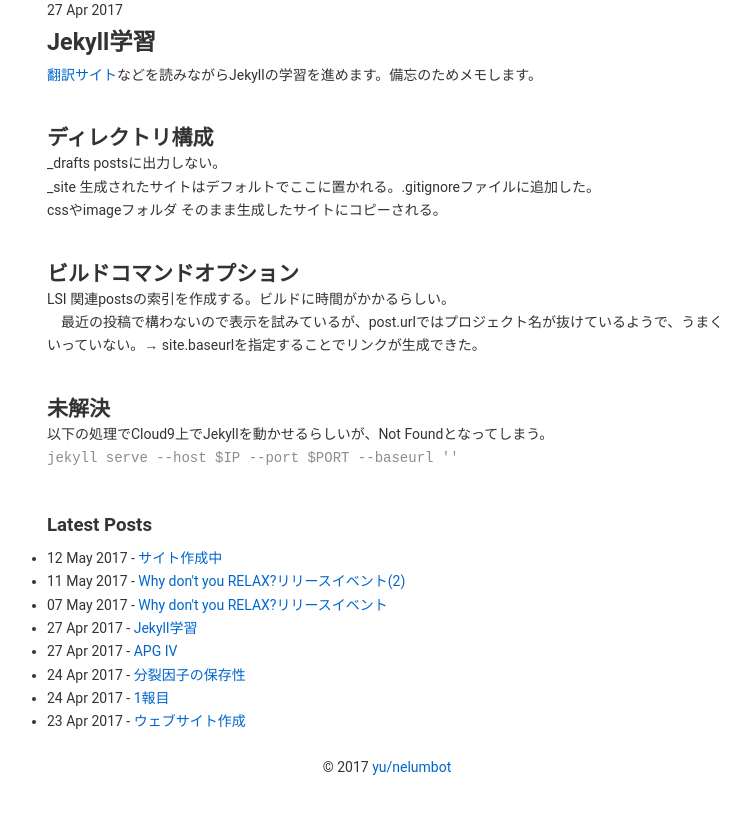
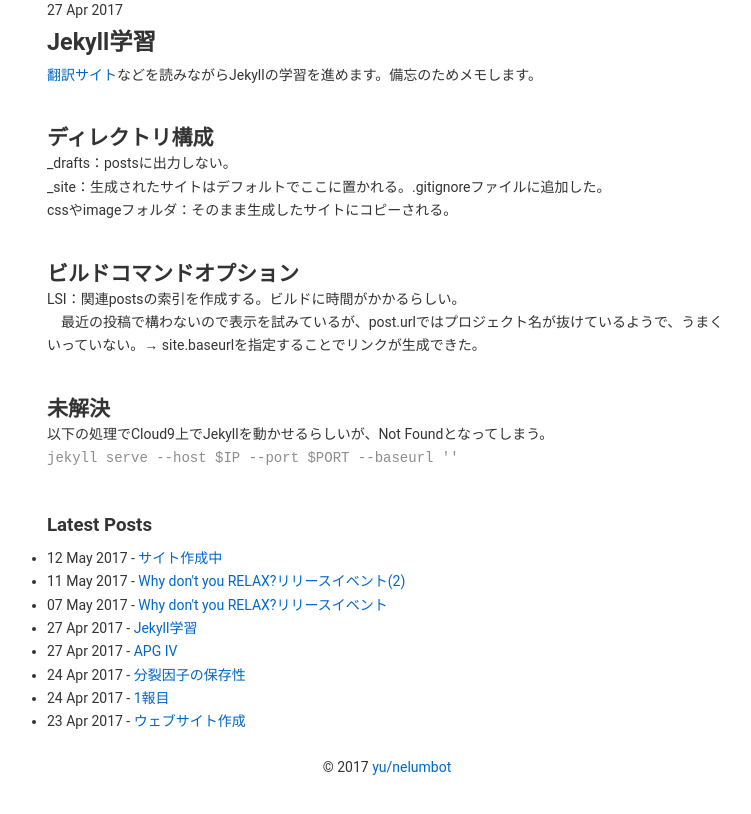
Before and after one commit to yunelumbot/test-site, a Jekyll site: the page built from _posts/2017-04/2017-04-27-jekyllstudy.md, in a window 1280 px wide. Shown: the top 814 px of the page, without its empty margins (253-1004 px from the left). Built offline with Jekyll 4.4.1, drawn with Linux system fonts in a browser that asks for light colours.

Commit message:
体裁修正

```diff
--- a/_posts/2017-04/2017-04-27-jekyllstudy.md
+++ b/_posts/2017-04/2017-04-27-jekyllstudy.md
@@ -7,12 +7,12 @@ title: Jekyll学習
 [翻訳サイト](http://jekyllrb-ja.github.io/)などを読みながらJekyllの学習を進めます。備忘のためメモします。
 
 ## ディレクトリ構成
-_drafts postsに出力しない。
-_site 生成されたサイトはデフォルトでここに置かれる。.gitignoreファイルに追加した。
-cssやimageフォルダ そのまま生成したサイトにコピーされる。
+_drafts：postsに出力しない。
+_site：生成されたサイトはデフォルトでここに置かれる。.gitignoreファイルに追加した。
+cssやimageフォルダ：そのまま生成したサイトにコピーされる。
 
 ## ビルドコマンドオプション
-LSI 関連postsの索引を作成する。ビルドに時間がかかるらしい。
+LSI：関連postsの索引を作成する。ビルドに時間がかかるらしい。
 　最近の投稿で構わないので表示を試みているが、post.urlではプロジェクト名が抜けているようで、うまくいっていない。→ site.baseurlを指定することでリンクが生成できた。
 
 ## 未解決
```
